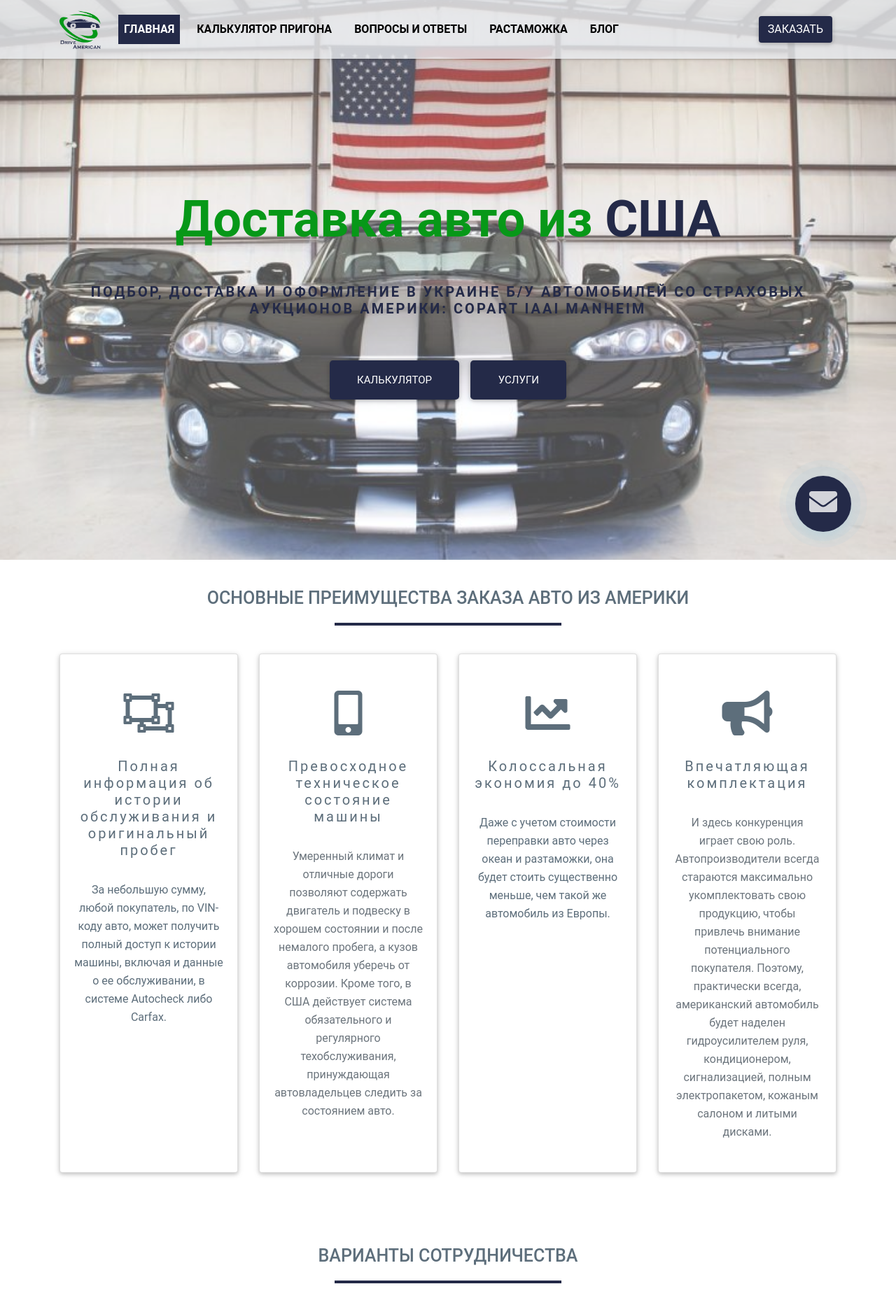
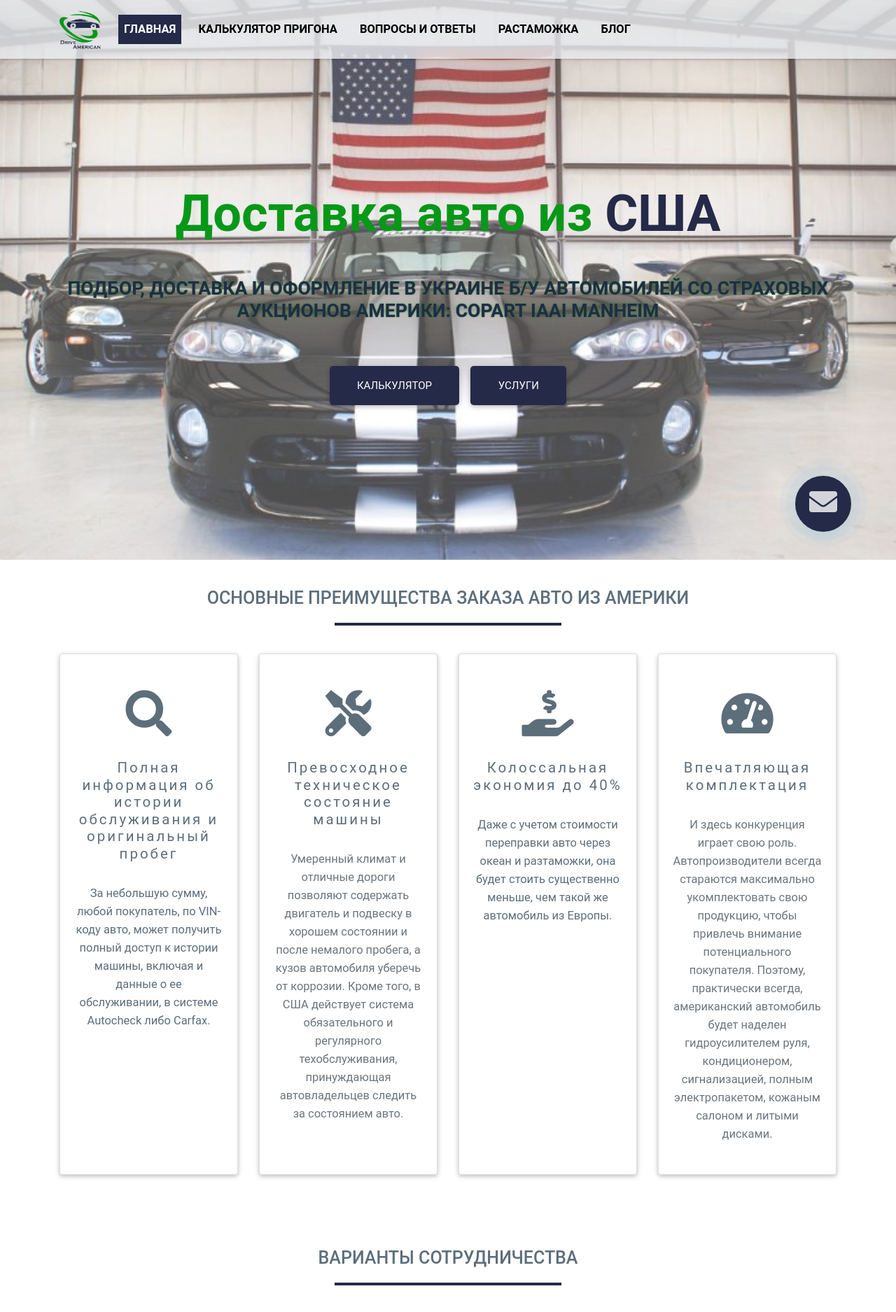
Before and after one commit to viktor-orkush/driveamerican, a Django app: page / in a window 1280 px wide. Shown: the top 1875 px of the page at 70% size. Run offline with Django 3.2, Linux system fonts and the light colour scheme; some libraries are stand-ins or nearby versions; some web fonts are replaced.

Commit message:
edit html and style

```diff
--- a/driveamerican/driveamericanapp/templates/calculation.html
+++ b/driveamerican/driveamericanapp/templates/calculation.html
@@ -113,7 +113,7 @@
                             <div class=" value"><span id="transportation_in_usa"></span>$</div>
                         </div>
                         <div class="calc_block-row">
-                            <div class="">Доставка морем из США <span id="ship_port"></span> в Украину
+                            <div class="">Доставка морем из <span class="font-weight-bold" id="shipping_port"></span> порт США в Украину
                             </div>
                             <div class="value"><span id="shipping_price"></span>$</div>
                         </div>
@@ -176,6 +176,7 @@
 
     <!-- Section -->
     <section class="page-section bg-light">
+        <div class="container">
         <div class="col-lg-12 text-center">
             <h2 class="section-heading text-uppercase">Необходимые документы для регистрации авто из США</h2>
         </div>
@@ -218,6 +219,7 @@
                 <a href="#" target="_blank"><img src="{% static 'media/customs_img/certificate1_210.png'%}"></a>
                 <a href="#" target="_blank"><img src="{% static 'media/customs_img/certificate2_210.png'%}"></a>
             </div>
+        </div>
         </div>
     </section>
 
--- a/driveamerican/driveamericanapp/templates/footer.html
+++ b/driveamerican/driveamericanapp/templates/footer.html
@@ -0,0 +1,20 @@
+<!-- Footer -->
+<footer class="page-footer font-small lighten-3 py-4 dark-grey-text top-nav-collapse">
+
+    <!-- Footer Elements -->
+    <div class="container">
+
+        <div class="row">
+            <div class="col-6">
+                <h3 class="font-weight-bold mb-0">Drive American</h3>
+            </div>
+
+
+            <div class="col-6 footer-copyright text-right bg-transparent dark-grey-text mt-2">Copyright © 2019</div>
+        </div>
+
+    </div>
+    <!-- Footer Elements -->
+
+</footer>
+<!-- Footer -->
--- a/driveamerican/driveamericanapp/templates/index.html
+++ b/driveamerican/driveamericanapp/templates/index.html
@@ -25,9 +25,9 @@
                                 data-wow-delay="0.3s">Доставка авто из
                                 <a class="blue-text font-weight-bold">США</a>
                             </h1>
-                            <h5 class="text-uppercase pt-md-5 pt-sm-2 pt-5 pb-md-5 pb-sm-3 pb-5 blue-text font-weight-bold wow fadeInDown"
+                            <h2 class="text-uppercase pt-md-5 pt-sm-1 pb-md-5 pb-sm-1 blue-text font-weight-bold wow fadeInDown text-shadow"
                                 data-wow-delay="0.3s">Подбор, доставка и оформление в Украине б/у автомобилей со
-                                страховых аукционов Америки: Copart IAAI Manheim</h5>
+                                страховых аукционов Америки: Copart IAAI Manheim</h2>
                             <div class="wow fadeInDown" data-wow-delay="0.3s">
                                 <a href="{% url 'calculation' %}" class="btn btn-light-blue btn-lg btn-rounded">Калькулятор</a>
                                 <a href="#services_section" class="btn btn-light-blue btn-lg btn-rounded">Услуги</a>
@@ -61,7 +61,7 @@
                 <div class="col-md-6 col-xl-3 mb-4">
                     <div class="card text-center">
                         <div class="card-body">
-                            <p class="mt-4 pt-2"><i class="far fa-object-ungroup fa-4x"></i></p>
+                            <p class="mt-4 pt-2"><i class="fas fa-search fa-4x"></i></p>
                             <h5 class="font-weight-normal my-4 py-2">Полная информация об истории обслуживания и
                                 оригинальный пробег</h5>
                             <p class="mb-4">За небольшую сумму, любой покупатель, по VIN-коду авто, может получить
@@ -74,7 +74,7 @@
                 <div class="col-md-6 col-xl-3 mb-4">
                     <div class="card text-center">
                         <div class="card-body">
-                            <p class="mt-4 pt-2"><i class="fas fa-mobile-alt fa-4x"></i></p>
+                            <p class="mt-4 pt-2"><i class="fas fa-tools fa-4x"></i></p>
                             <h5 class="font-weight-normal my-4 py-2">Превосходное техническое состояние машины</h5>
                             <p class="text-muted mb-4">Умеренный климат и отличные дороги позволяют содержать двигатель
                                 и подвеску в хорошем состоянии и после немалого пробега, а кузов автомобиля уберечь от
@@ -87,7 +87,7 @@
                 <div class="col-md-6 col-xl-3 mb-4">
                     <div class="card text-center">
                         <div class="card-body">
-                            <p class="mt-4 pt-2"><i class="fas fa-chart-line fa-4x"></i></p>
+                            <p class="mt-4 pt-2"><i class="fas fa-hand-holding-usd fa-4x"></i></p>
                             <h5 class="font-weight-normal my-4 py-2">Колоссальная экономия до 40%</h5>
                             <p class="mb-4">Даже с учетом стоимости переправки авто через океан и разтаможки, она будет
                                 стоить существенно меньше, чем такой же автомобиль из Европы.</p>
@@ -98,7 +98,7 @@
                 <div class="col-md-6 col-xl-3">
                     <div class="card text-center">
                         <div class="card-body">
-                            <p class="mt-4 pt-2"><i class="fas fa-bullhorn fa-4x"></i></p>
+                            <p class="mt-4 pt-2"><i class="fas fa-tachometer-alt fa-4x"></i></p>
                             <h5 class="font-weight-normal my-4 py-2">Впечатляющая комплектация</h5>
                             <p class="text-muted mb-4"> И здесь конкуренция играет свою роль. Автопроизводители всегда
                                 стараются максимально укомплектовать свою продукцию, чтобы привлечь внимание
@@ -121,7 +121,7 @@
                 <h2 class="section-heading text-uppercase">Варианты сотрудничества</h2>
             </div>
 
-            <div class="row m-1 text-center services">
+            <div class="row text-center services">
 
                 <div class="col-lg-6 col-sm-12 mb-1 mt-2 p-2">
                     <div class="card">
--- a/driveamerican/driveamericanapp/templates/nav.html
+++ b/driveamerican/driveamericanapp/templates/nav.html
@@ -29,10 +29,10 @@
                     </li>
                 </ul>
             {% endwith %}
-            <div class="form-inline my-2 my-lg-0">
-                <button class="btn btn-light-blue btn btn-rounded waves-effect waves-light" type="submit">Заказать
-                </button>
-            </div>
+{#            <div class="form-inline my-2 my-lg-0">#}
+{#                <button class="btn btn-light-blue btn btn-rounded waves-effect waves-light" type="submit">Заказать#}
+{#                </button>#}
+{#            </div>#}
         </div>
     </div>
 </nav>
--- a/driveamerican/driveamericanapp/views.py
+++ b/driveamerican/driveamericanapp/views.py
@@ -22,6 +22,14 @@ port_shipping_price = {
     'port_houston': 900,
     'port_los_angeles': 950,
     'port_indianapolis': 950
+}
+
+all_shipping_ports = {
+    'port_savannah': 'Savannah GA',
+    'port_newark': 'Newark NJ',
+    'port_houston': 'Houston TX',
+    'port_los_angeles': 'Los Angeles CA',
+    'port_indianapolis': 'Indianapolis IN'
 }
 
 
@@ -75,11 +83,13 @@ class CalculateAllPaymentsAPI(APIView):
                                          'port_newark': tp_obj.port_newark,
                                          'port_savannah': tp_obj.port_savannah}
                 shipping_port = min(transportation_prices, key=transportation_prices.get)
+                shipping_port_name = all_shipping_ports[shipping_port]
                 transportation_in_usa = transportation_prices[shipping_port]
                 shipping_price = port_shipping_price.get(shipping_port)
             except TransportationPrice.DoesNotExist:
                 transportation_in_usa = 499
                 shipping_price = 899
+                shipping_port_name = 'N/A'
 
             broker_forwarder = 850
             parking_port = 30
@@ -102,6 +112,7 @@ class CalculateAllPaymentsAPI(APIView):
                                  'customs_clearance': customs_clearance,
                                  'transportation_in_usa': transportation_in_usa,
                                  'shipping_price': shipping_price,
+                                 'shipping_port': shipping_port_name,
                                  'broker_forwarder': broker_forwarder,
                                  'parking_port': parking_port,
                                  'transportation_in_ukraine': transportation_in_ukraine,
--- a/driveamerican/static/css/style.css
+++ b/driveamerican/static/css/style.css
@@ -24,11 +24,19 @@
 body {
     font-family: Roboto, sans-serif;
     font-weight: 300;
-    font-size: 16px;
+    font-size: calc(12px + .35vw);
     line-height: 26px;
     color: #5d6e7b;
     overflow-x: hidden;
 }
+
+/*html { font-size: calc(1em + 1vw) }*/
+h1 { font-size: 1.912em; }
+h2 { font-size: 1.616em; }
+h3 { font-size: 1.471em; }
+h4 { font-size: 1.3em; }
+h5 { font-size: 1.243em; }
+h6 { font-size: 1.132em; }
 
 
 html, body, header, .view {
@@ -41,14 +49,14 @@ html, body, header, .view {
     border-color: var(--my-color-green) !important;
 }
 
-@media (max-width: 740px) {
-    html,
-    body,
-    header,
-    .view {
-        height: 100vh;
-    }
-}
+/*@media (max-width: 740px) {*/
+    /*html,*/
+    /*body,*/
+    /*header,*/
+    /*.view {*/
+        /*height: 100vh;*/
+    /*}*/
+/*}*/
 
 .top-nav-collapse {
     background: rgba(234, 237, 240, .8) !important;
@@ -166,11 +174,16 @@ h5 {
 }
 
 section {
-    padding: 40px;
+    padding-top: 40px;
+    padding-bottom: 40px;
 }
 
 .bg-light {
     background-color: #f8f9fa !important;
+}
+
+.text-shadow{
+    text-shadow: 0 0 2px var(--my-color-green);
 }
 
 
--- a/driveamerican/static/js/customer.js
+++ b/driveamerican/static/js/customer.js
@@ -72,6 +72,7 @@ $("#calculate_all_payments_btn").on('click', function () {
                 $('#insurance_car').text(data['insurance_car'])
                 $('#transportation_in_usa').text(data['transportation_in_usa'])
                 $('#shipping_price').text(data['shipping_price'])
+                $('#shipping_port').text(data['shipping_port'])
                 $('#broker_forwarder').text(data['broker_forwarder'])
                 $('#parking_port').text(data['parking_port'])
                 $('#transportation_in_ukraine').text(data['transportation_in_ukraine'])
```
Also changed, not shown: driveamerican/driveamericanapp/templates/customs.html (+4 -3 lines).
